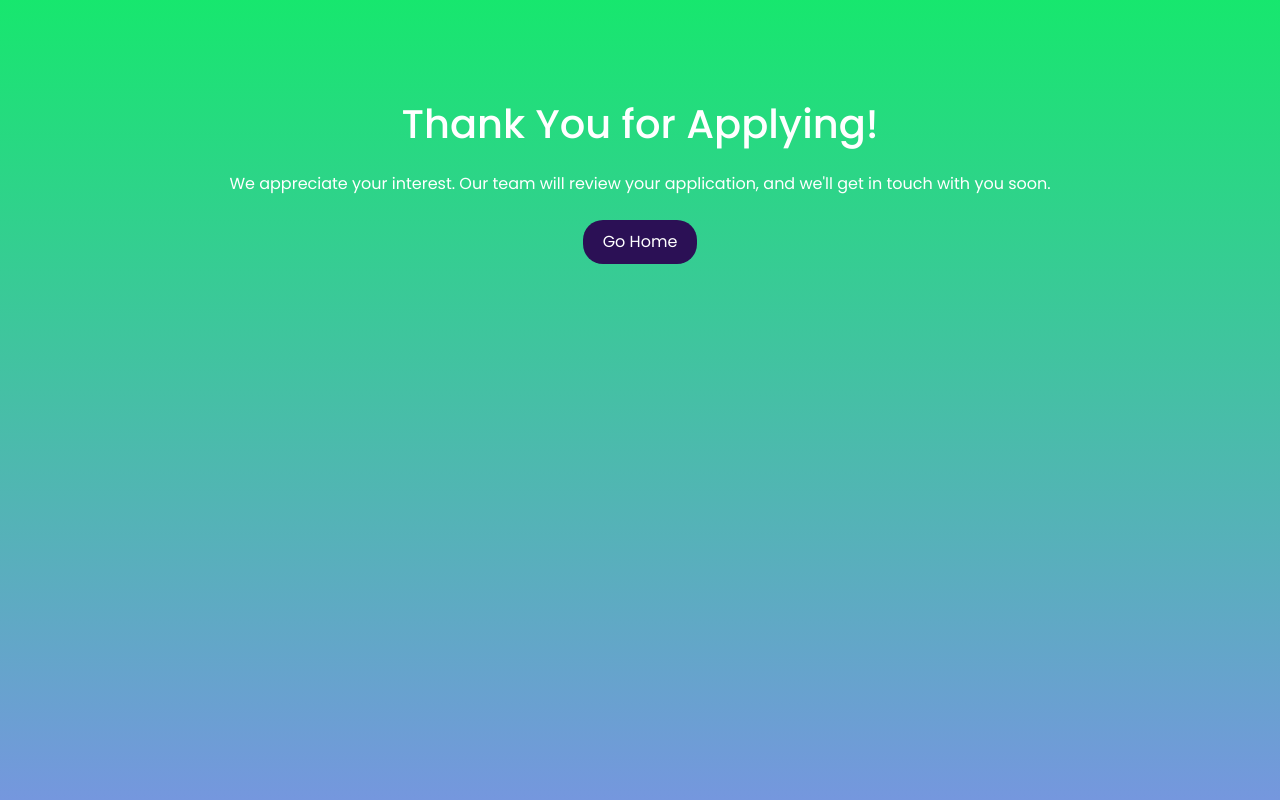
After one commit to Vedha-Garapati/FBLA-Website-Coding-and-Development, a Django app: template templates/thank_you.html in a window 1280 px wide. The commit adds this page. Run offline with Django 5.2, Linux system fonts and the light colour scheme; the template is opened without the code that fills it, so the values that code supplies are empty.

Commit message:
Added Thank You Page; Still Need to Make Button to Go Back Work

```diff
--- a/app/views.py
+++ b/app/views.py
@@ -37,6 +37,7 @@ def index(request):
         apply.problemSolving=problemSolving
         apply.professionalDevelopment=professionalDevelopment
         apply.save()
-        return HttpResponse("<h1>Thank You For Applying</h1>")
+        return render(request, 'thank_you.html')
+
 
     return render(request, 'index.html')
--- a/templates/index.html
+++ b/templates/index.html
@@ -11,7 +11,7 @@
     <link rel="stylesheet" href="static/css/styles.css">
 </head>
 <body>
-    <header class="fixed-top">
+    <header>
         <a href="#" class="logo">Simply Taxify</a>
         <ul>
             <li><a href="#home", class="active">Home</a></li>
--- /dev/null
+++ b/templates/thank_you.html
@@ -0,0 +1,69 @@
+<!DOCTYPE html>
+<html lang="en">
+<head>
+    <meta charset="UTF-8">
+    <meta name="viewport" content="width=device-width, initial-scale=1.0">
+    <title>Thank You for Applying</title>
+
+    <link rel="stylesheet" href="https://cdn.jsdelivr.net/npm/bootstrap@5.3.2/dist/css/bootstrap.min.css">
+
+    <style>
+        @import url('https://fonts.googleapis.com/css2?family=Libre+Franklin:wght@100;200;300;400;500;600;700;800;900&family=Poppins:wght@300;400;500;600;700;800;900&display=swap');
+
+        * {
+            margin: 0;
+            padding: 0;
+            box-sizing: border-box;
+            font-family: 'Poppins', sans-serif;
+        }
+
+        body {
+            min-height: 100vh;
+            overflow-x: hidden;
+            background: linear-gradient(#17e76e, #7597de);
+            color: #fff;
+        }
+
+        .thank-you-container {
+            text-align: center;
+            padding: 100px;
+        }
+
+        .thank-you h2 {
+            font-size: 2em;
+            margin-bottom: 20px;
+        }
+
+        .thank-you p {
+            font-size: 1.2em;
+            margin-bottom: 30px;
+        }
+
+        .btn-go-home {
+            display: inline-block;
+            padding: 10px 20px;
+            font-size: 1em;
+            text-decoration: none;
+            color: #fff;
+            background-color: #2b1055;
+            border-radius: 20px;
+            transition: background-color 0.3s ease;
+        }
+
+        .btn-go-home:hover {
+            background-color: #fff;
+            color: #2b1055;
+        }
+    </style>
+</head>
+<body>
+    <div class="thank-you-container">
+        <h1 class="mb-4">Thank You for Applying!</h1>
+        <p class="mb-4">We appreciate your interest. Our team will review your application, and we'll get in touch with you soon.</p>
+        <a href="#" class="btn-go-home">Go Home</a>
+    </div>
+
+    <script src="https://cdn.jsdelivr.net/npm/@popperjs/core@2.11.6/dist/umd/popper.min.js"></script>
+    <script src="https://cdn.jsdelivr.net/npm/bootstrap@5.3.2/dist/js/bootstrap.min.js"></script>
+</body>
+</html>
```
Also changed, not shown: db.sqlite3, static/css/styles.css (line endings or trailing spaces), 1 other file.
